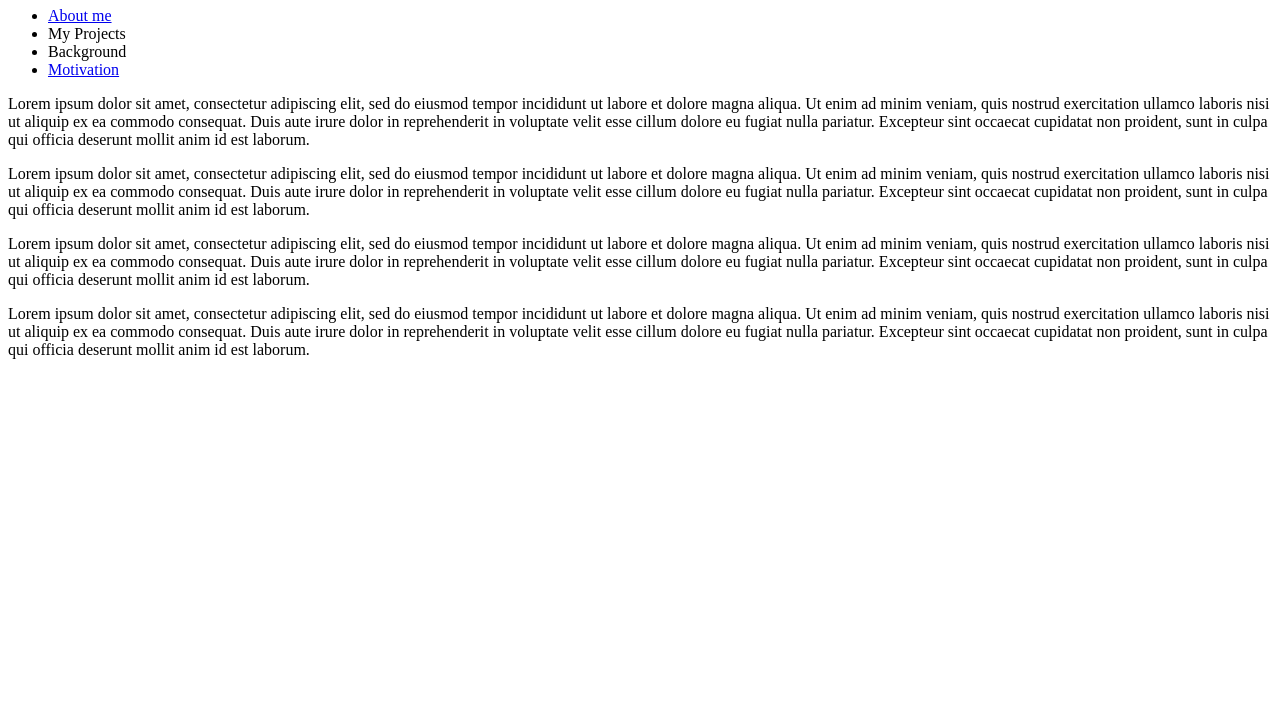
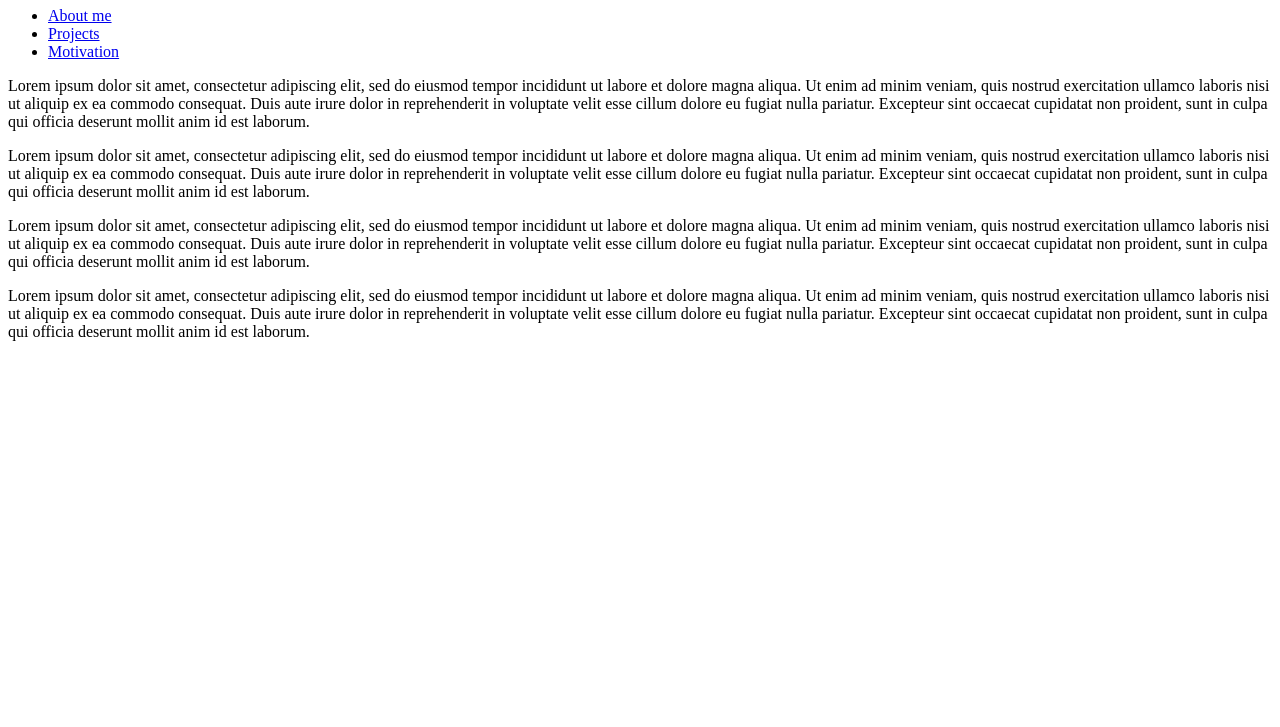
Before and after one commit to tclamp07/Portfolio-landing-page, a plain HTML site: page index.html in a window 1280 px wide. Shown: the part 73-800 px from the top of the page. Drawn offline with Linux system fonts and the light colour scheme.

Commit message:
switched branches due to error

```diff
--- a/index.html
+++ b/index.html
@@ -9,8 +9,8 @@
   <ul>
     <li>
       <a href="about-me.html">About me</a></li>
-    <li>My Projects</li>
-    <li>Background</li>
+    <li>
+      <a href="projects.html">Projects</a></li>
     <li>
       <a href="motivation.html">Motivation</a></li>
   </ul>
```
